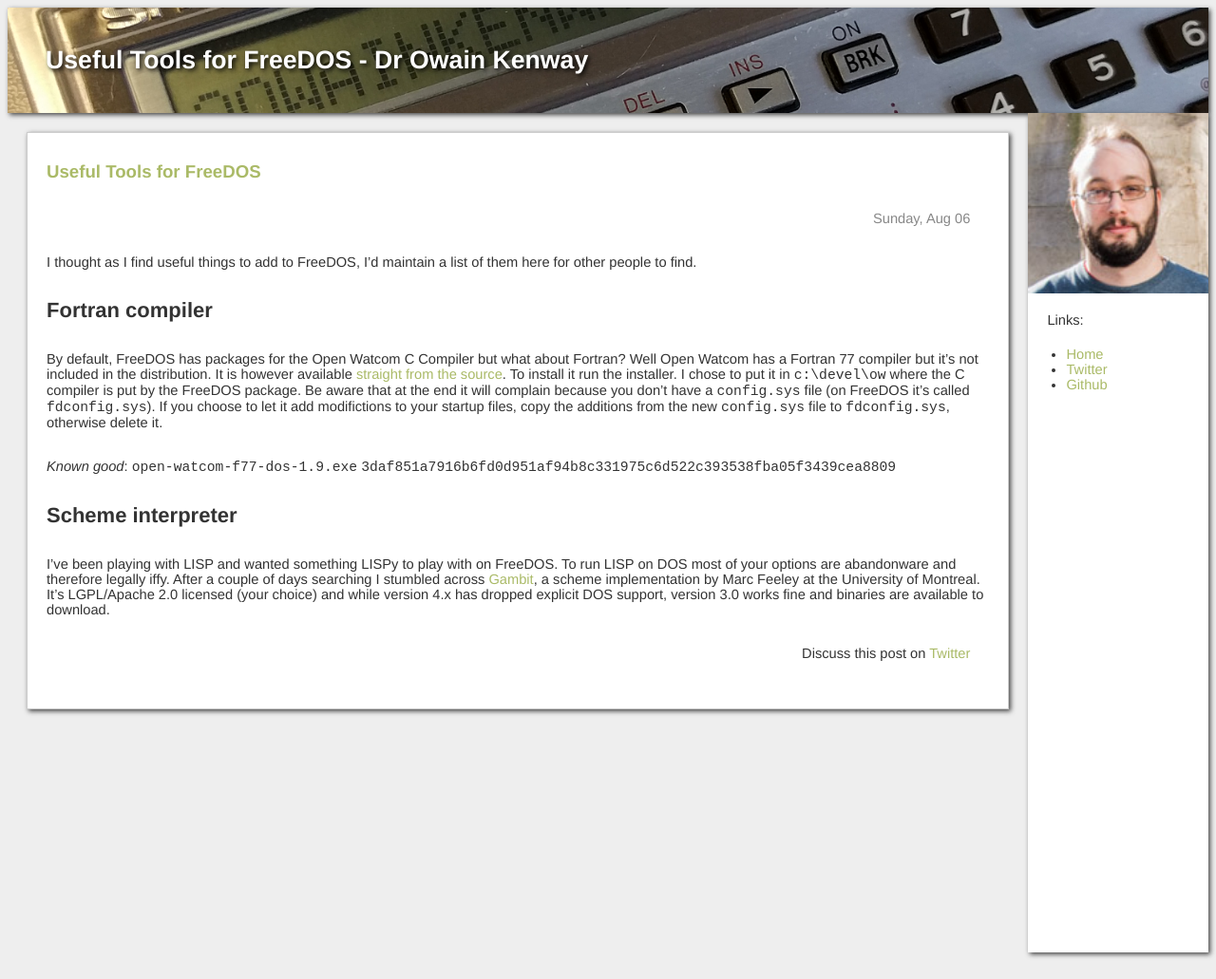
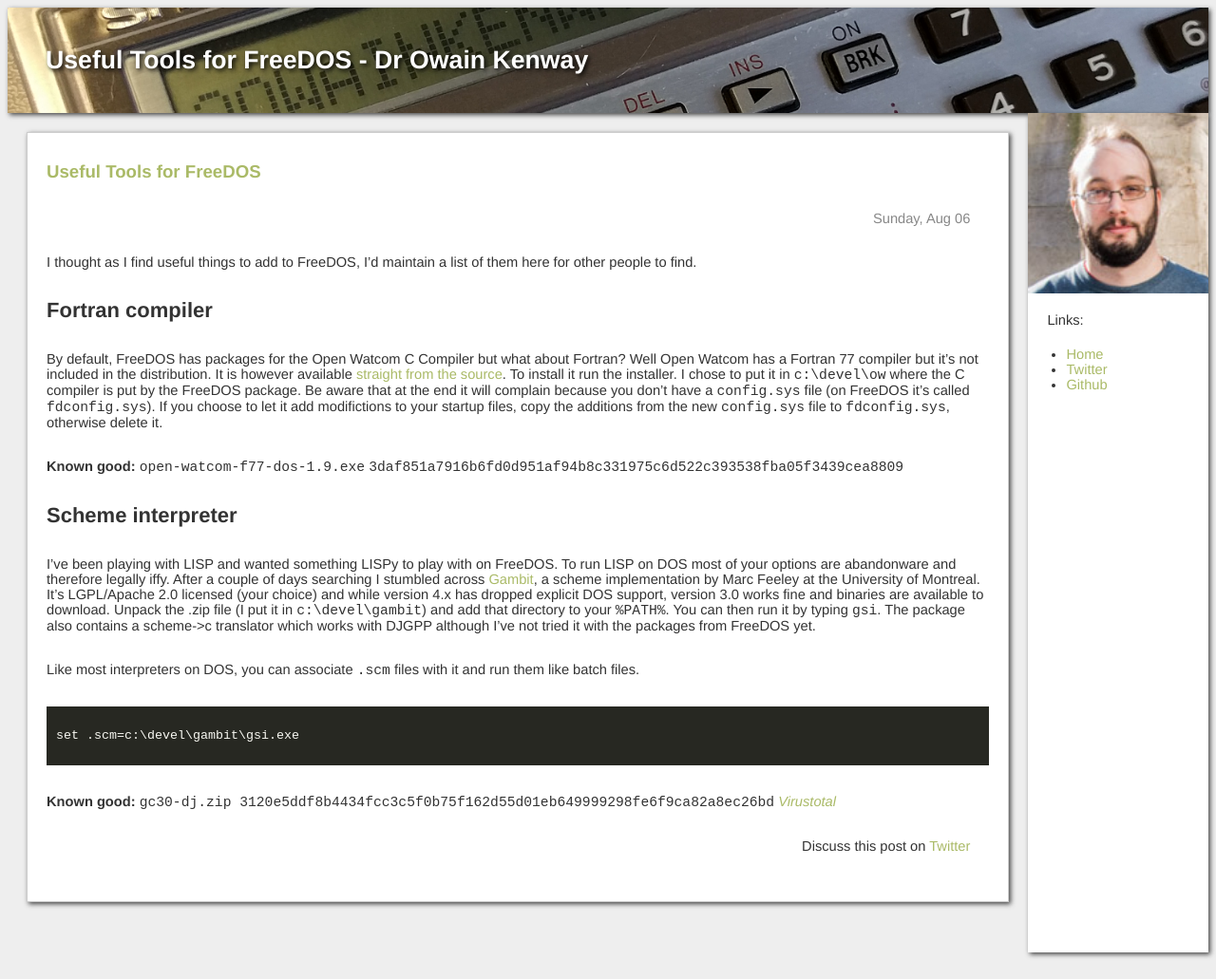
Before and after one commit to owainkenwayucl/owainkenwayucl.github.io, a Jekyll site: the page built from _posts/2017-08-06-UsefulToolsFreeDOS.md, in a window 1280 px wide. Shown: the whole page at 95% size. Built offline with Jekyll 4.4.1, drawn with Linux system fonts in a browser that asks for light colours.

Commit message:
More Gambit details.

````diff
--- a/_posts/2017-08-06-UsefulToolsFreeDOS.md
+++ b/_posts/2017-08-06-UsefulToolsFreeDOS.md
@@ -9,8 +9,16 @@ I thought as I find useful things to add to FreeDOS, I'd maintain a list of them
 
 By default, FreeDOS has packages for the Open Watcom C Compiler but what about Fortran?  Well Open Watcom has a Fortran 77 compiler but it's not included in the distribution.  It is however available [straight from the source](http://www.openwatcom.org/download.php).  To install it run the installer. I chose to put it in `c:\devel\ow` where the C compiler is put by the FreeDOS package.  Be aware that at the end it will complain because you don't have a `config.sys` file (on FreeDOS it's called `fdconfig.sys`).  If you choose to let it add modifictions to your startup files, copy the additions from the new `config.sys` file to `fdconfig.sys`, otherwise delete it.
 
-*Known good*: `open-watcom-f77-dos-1.9.exe` `3daf851a7916b6fd0d951af94b8c331975c6d522c393538fba05f3439cea8809`
+**Known good:** `open-watcom-f77-dos-1.9.exe` `3daf851a7916b6fd0d951af94b8c331975c6d522c393538fba05f3439cea8809`
 
 ## Scheme interpreter
 
-I've been playing with LISP and wanted something LISPy to play with on FreeDOS.  To run LISP on DOS most of your options are abandonware and therefore legally iffy.  After a couple of days searching I stumbled across [Gambit](http://gambitscheme.org/wiki/index.php/Main_Page), a scheme implementation by Marc Feeley at the University of Montreal.  It's LGPL/Apache 2.0 licensed (your choice) and while version 4.x has dropped explicit DOS support, version 3.0 works fine and binaries are available to download.
+I've been playing with LISP and wanted something LISPy to play with on FreeDOS.  To run LISP on DOS most of your options are abandonware and therefore legally iffy.  After a couple of days searching I stumbled across [Gambit](http://gambitscheme.org/wiki/index.php/Main_Page), a scheme implementation by Marc Feeley at the University of Montreal.  It's LGPL/Apache 2.0 licensed (your choice) and while version 4.x has dropped explicit DOS support, version 3.0 works fine and binaries are available to download.  Unpack the .zip file (I put it in `c:\devel\gambit`) and add that directory to your `%PATH%`.  You can then run it by typing `gsi`. The package also contains a scheme->c translator which works with DJGPP although I've not tried it with the packages from FreeDOS yet.
+
+Like most interpreters on DOS, you can associate `.scm` files with it and run them like batch files.
+
+```
+set .scm=c:\devel\gambit\gsi.exe
+```
+
+**Known good:** `gc30-dj.zip 3120e5ddf8b4434fcc3c5f0b75f162d55d01eb649999298fe6f9ca82a8ec26bd` *[Virustotal](https://www.virustotal.com/en/file/3120e5ddf8b4434fcc3c5f0b75f162d55d01eb649999298fe6f9ca82a8ec26bd/analysis/1501671659/)*
````
